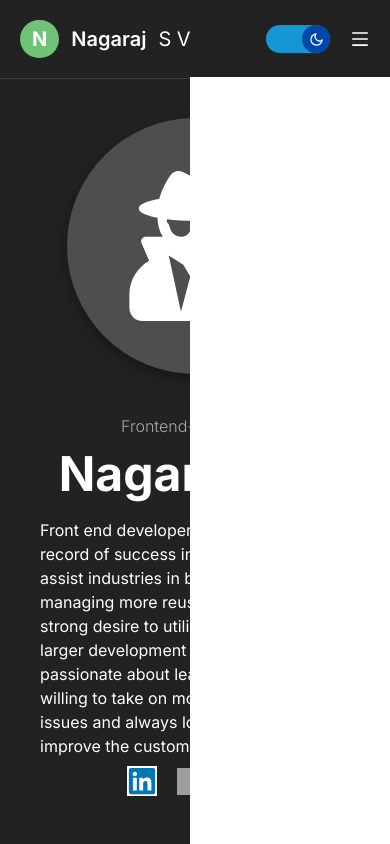
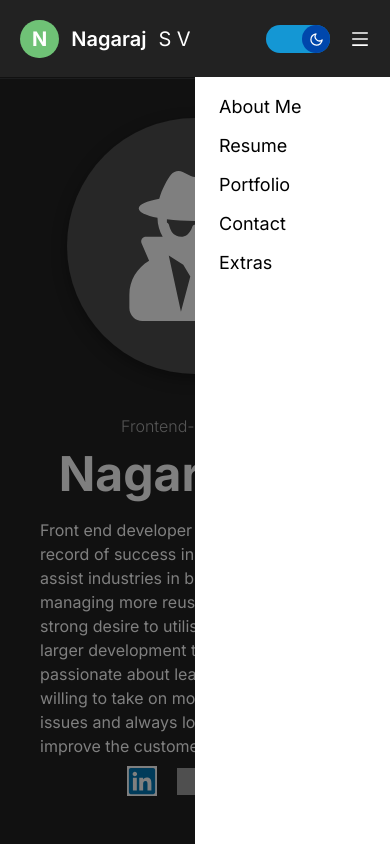
Before and after one commit to SVN-05/svn_resume, a Next.js app: page / in a window 390 px wide. Both pictures are taken after a click on the icon 360 px from the left and 39 px from the top of the page. Shown: the top 844 px of the page. Built offline with nearby package versions, Linux system fonts and the light colour scheme; grey boxes are pictures that could not be loaded.

Commit message:
half completed mobile view drawer

```diff
--- a/src/components/layouts/AppNavBar/AppNav.js
+++ b/src/components/layouts/AppNavBar/AppNav.js
@@ -20,6 +20,7 @@ const AppNav = () => {
   const applyLightTheme = useAppStore((state) => state.applyLightTheme);
   const applyDarkTheme = useAppStore((state) => state.applyDarkTheme);
   const [isOpen, setIsOpen] = useState(false);
+  const [showOverlay, setShowOverlay] = useState(false);
   const navBarHeight = "64px";
 
   const handleAppTheme = () => {
@@ -79,29 +80,48 @@ const AppNav = () => {
           size={20}
           className="md:hidden"
           onClick={() => {
+            if (isOpen) {
+              setShowOverlay(!showOverlay);
+            }
             setIsOpen(!isOpen);
+            if (isOpen === false) {
+              setTimeout(() => {
+                setShowOverlay(!showOverlay);
+              }, 300);
+            }
           }}
         />
       </div>
       <div
-        className={`fixed top-[77px] right-0 bg-white transition-transform flex flex-col items-start pl-6 pt-4 gap-y-5 ${
+        className={`w-full fixed top-[77px] right-0 transition-transform flex flex-col items-startgap-y-5 ${
           isOpen ? "translate-x-0" : "translate-x-full"
         }`}
         style={{
-          width: "200px",
           height: `calc(100vh - ${navBarHeight})`,
           transition: "transform 0.3s ease-in-out",
         }}
       >
+        {showOverlay && (
+          <div className="z-10 w-full bg-black absolute top-0 right-0 bottom-0 left-0 opacity-50" />
+        )}
+        <div className="flex flex-col z-20 text-black gap-y-3 text-lg bg-white w-1/2 h-full self-end pl-6 pt-4 ">
           {navBarOptions?.map((item2) => {
             return (
-            <a key={item2?.text} href={item2?.link} className="flex flex-col">
+              <a
+                key={item2?.text}
+                href={item2?.link}
+                onClick={() => {
+                  setShowOverlay(!showOverlay);
+                  setIsOpen(!isOpen);
+                }}
+              >
                 {item2?.text}
               </a>
             );
           })}
         </div>
       </div>
+    </div>
   );
 };
 
```
Lines whose indentation alone changed are shown as unchanged.
